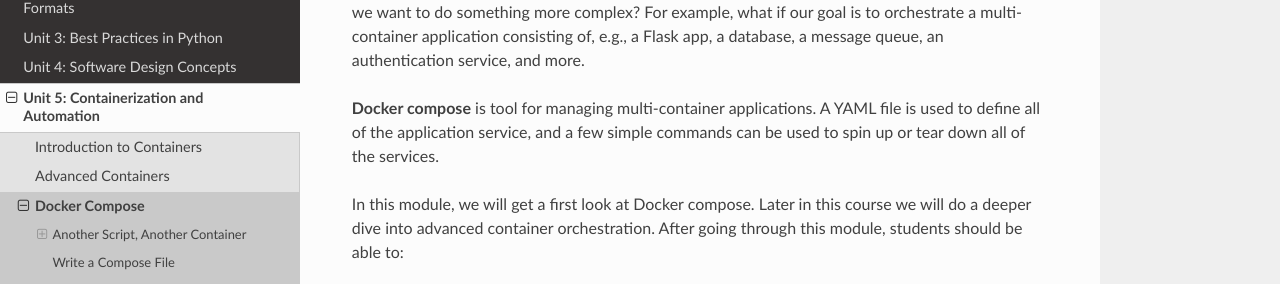
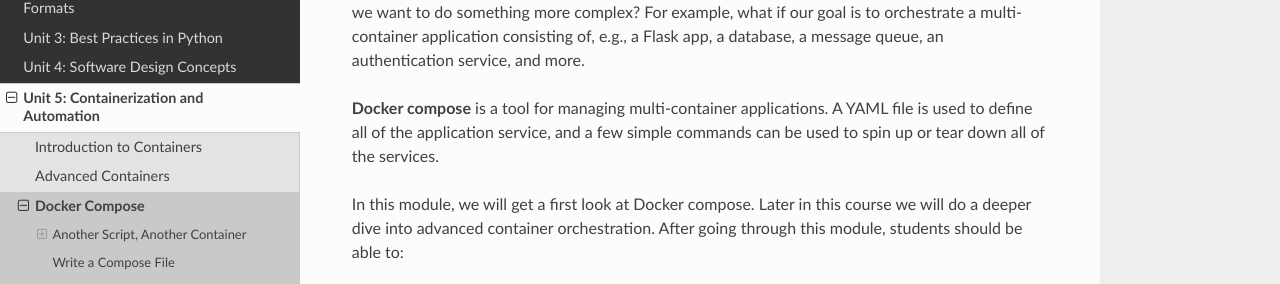
Before and after one commit to TACC/coe-332-sp24, a Sphinx documentation site: the page built from docs/unit05/docker_compose.rst, in a window 1280 px wide and 900 px high. Shown: the part 207-491 px from the top of the window. Built offline with Sphinx 7.4.7 and the Read the Docs theme 2.0.0, drawn with Linux system fonts in a browser that asks for light colours.

```diff
--- a/docs/unit05/docker_compose.rst
+++ b/docs/unit05/docker_compose.rst
@@ -8,7 +8,7 @@ complex? For example, what if our goal is to orchestrate a multi-container
 application consisting of, e.g., a Flask app, a database, a message queue, an
 authentication service, and more.
 
-**Docker compose** is tool for managing multi-container applications. A YAML
+**Docker compose** is a tool for managing multi-container applications. A YAML
 file is used to define all of the application service, and a few simple commands
 can be used to spin up or tear down all of the services.
 
```
